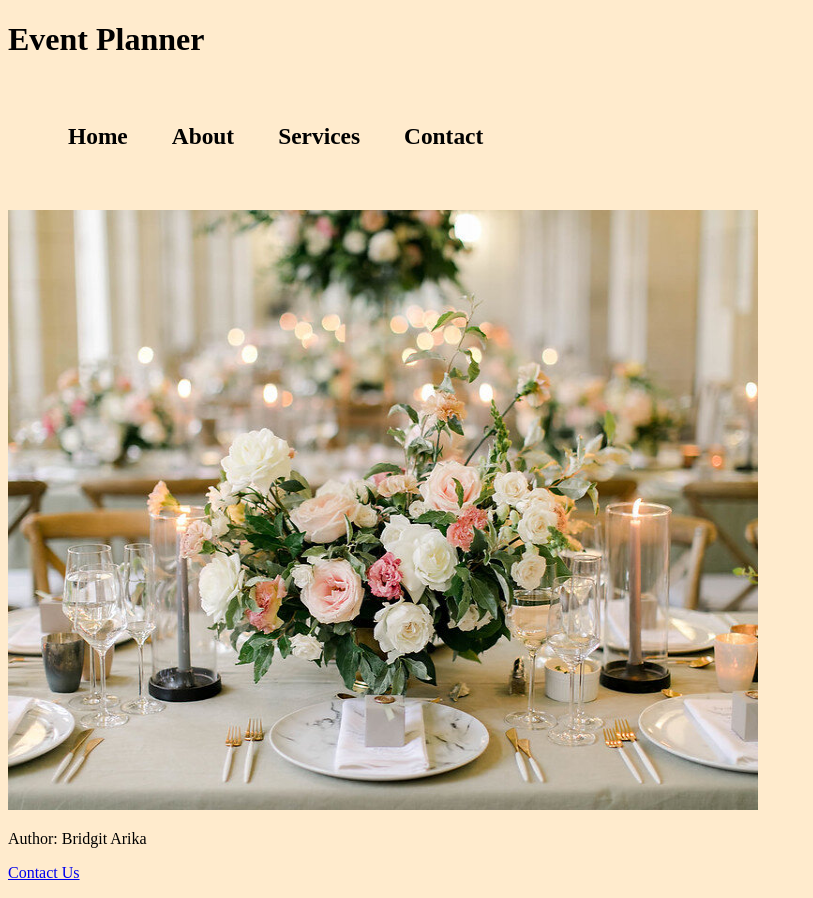
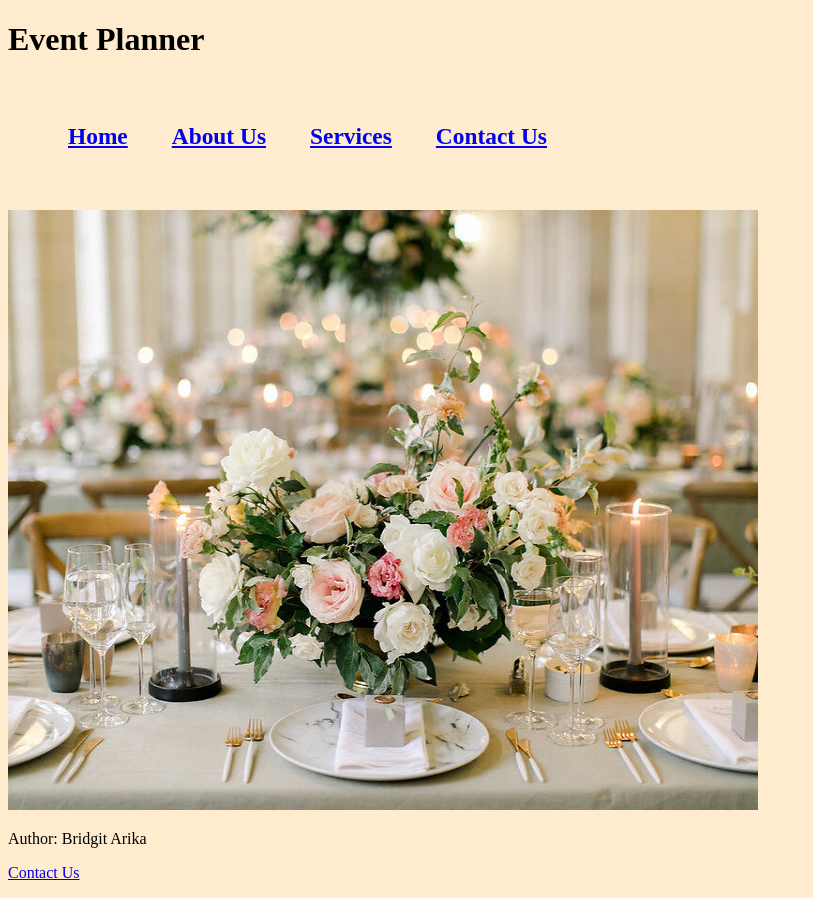
Before and after one commit to BridgitA/Project01, a plain HTML site: page index.html in a window 1280 px wide. Shown: the whole page, without its empty margins (0-813 px from the left). Drawn offline with Linux system fonts and the light colour scheme.

Commit message:
made a few changes to the code

```diff
--- a/index.html
+++ b/index.html
@@ -10,10 +10,10 @@
             <nav>
 
                 <ul class="nav">
-                    <li><h3>Home</h3></li>
-                    <li><h3>About</h3></li>
-                    <li><h3>Services</h3></li>
-                    <li><h3>Contact</h3></li>
+                    <li><h3><a href="#home">Home</a></h3></li>
+                    <li><h3><a href="#about">About Us</a></h3></li>
+                    <li><h3><a href="services">Services</a></h3></li>
+                    <li><h3><a href="contact">Contact Us</a></h3></li>
                 </ul>
 
             </nav>
```
